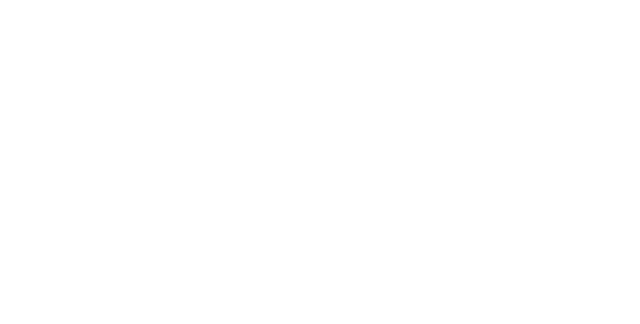
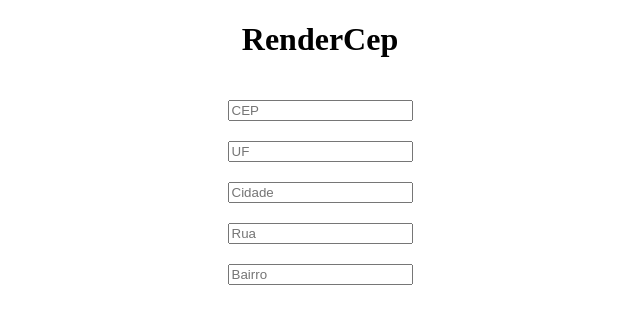
Before and after one commit to GuilhermeOlavoLaux/cep-form, a React (Create React App) app: page /a in a window 1280 px wide. Before the commit this address had no page. Shown: the top 324 px of the page, without its empty margins (320-960 px from the left). Built offline with nearby package versions, Linux system fonts and the light colour scheme.

Commit message:
adiciona segunda pagina e rota para a mesma

```diff
--- a/src/api/routes.ts
+++ b/src/api/apiRoutes.ts
@@ -1,8 +1,8 @@
 import axios from "axios";
 
-const cepRoute = axios.create({
+const api = axios.create({
     baseURL: 'https://viacep.com.br/ws/'
 })
 
 
-export default cepRoute;
+export  {api};
--- a/src/components/Adress.tsx
+++ b/src/components/RenderByCep.tsx
@@ -1,5 +1,6 @@
 import { ChangeEvent, useState } from 'react'
-import cepRoute from '../api/routes'
+
+import { api } from '../api/apiRoutes'
 
 interface IFields {
   cep: string
@@ -9,11 +10,11 @@
   neighborhood: string
 }
 
-export default function Adress() {
+export default function RenderByCep() {
   const [fields, setFields] = useState({} as IFields)
 
   async function setFieldsByCep(cep: string) {
-    const cepResponse = await cepRoute.get(`/${cep}/json/`)
+    const cepResponse = await api.get(`/${cep}/json/`)
 
     if (cepResponse.data) {
       setFields({
@@ -23,14 +24,12 @@
         street: cepResponse.data.logradouro,
         neighborhood: cepResponse.data.bairro
       })
-    } else {
-      return
     }
   }
 
   return (
     <>
-      <h1>Endereço</h1>
+      <h1>RenderByCep</h1>
       <div className='inputs-container'>
         <input
           type='text'
--- /dev/null
+++ b/src/components/RenderCep.tsx
@@ -0,0 +1,87 @@
+import { ChangeEvent, useState } from 'react'
+import { api } from '../api/apiRoutes'
+
+interface IFields {
+  uf: string
+  city: string
+  street: string
+  neighborhood: string
+  cep: string
+}
+
+export default function RenderCep() {
+  const [fields, setFields] = useState({} as IFields)
+
+  async function setFieldsByCep(uf: string, city: string, street: string) {
+    console.log(`https://viacep.com.br/ws/${uf}/${city}/${street}/json/`)
+    const cepResponse = await api.get(`${uf}/${city}/${street}/json/`)
+
+    if (cepResponse.data.length > 0) {
+      setFields({
+        ...fields,
+        cep: cepResponse.data[0].cep
+      })
+    }
+  }
+
+  return (
+    <>
+      {console.log(fields)}
+      <h1>RenderCep</h1>
+      <div className='inputs-container'>
+        <input
+          type='text'
+          placeholder='CEP'
+          value={fields.cep}
+          onChange={(event: ChangeEvent<HTMLInputElement>) =>
+            setFields({ ...fields, cep: event.target.value })
+          }
+        />
+
+        <input
+          type='text'
+          placeholder='UF'
+          onChange={(event: ChangeEvent<HTMLInputElement>) =>
+            setFields({ ...fields, uf: event.target.value })
+          }
+          onBlur={() => {
+            setFieldsByCep(fields.uf, fields.city, fields.street)
+          }}
+        />
+
+        <input
+          type='text'
+          placeholder='Cidade'
+          onChange={(event: ChangeEvent<HTMLInputElement>) =>
+            setFields({ ...fields, city: event.target.value })
+          }
+          onBlur={() => {
+            setFieldsByCep(fields.uf, fields.city, fields.street)
+          }}
+        />
+
+        <input
+          type='text'
+          placeholder='Rua'
+          onChange={(event: ChangeEvent<HTMLInputElement>) =>
+            setFields({ ...fields, street: event.target.value })
+          }
+          onBlur={() => {
+            setFieldsByCep(fields.uf, fields.city, fields.street)
+          }}
+        />
+
+        <input
+          type='text'
+          placeholder='Bairro'
+          onChange={(event: ChangeEvent<HTMLInputElement>) =>
+            setFields({ ...fields, neighborhood: event.target.value })
+          }
+          onBlur={() => {
+            setFieldsByCep(fields.uf, fields.city, fields.street)
+          }}
+        />
+      </div>
+    </>
+  )
+}
--- a/src/routes.jsx
+++ b/src/routes.jsx
@@ -1,12 +1,14 @@
 import React from 'react'
 import { BrowserRouter as Router, Route, Routes } from 'react-router-dom'
-import Adress from './components/Adress'
+import RenderCep from './components/RenderCep'
+import RenderByCep from './components/RenderByCep'
 
 export default function AppRoutes() {
   return (
     <Router>
       <Routes>
-        <Route exact path='/' element={<Adress />} />
+        <Route exact path='/a' element={<RenderCep />} />
+        <Route exact path='/b' element={<RenderByCep />} />
       </Routes>
     </Router>
   )
```
